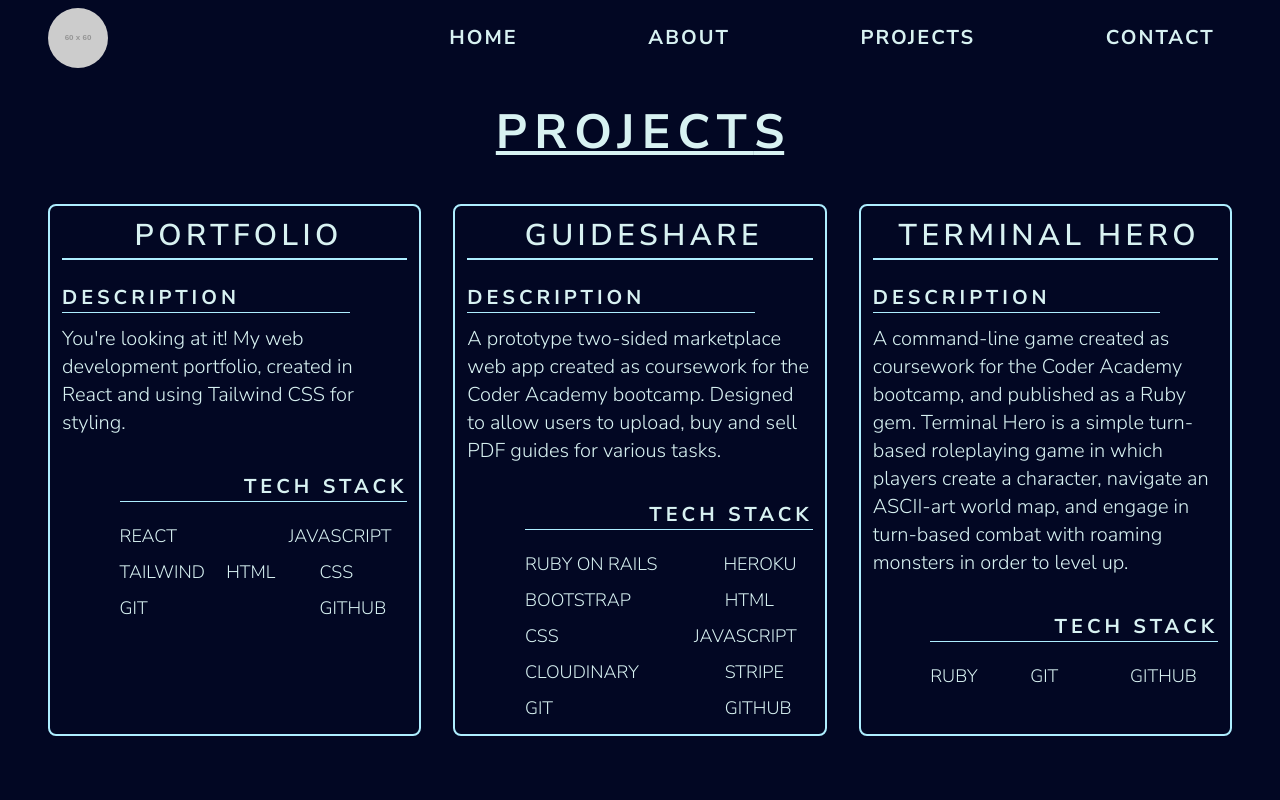
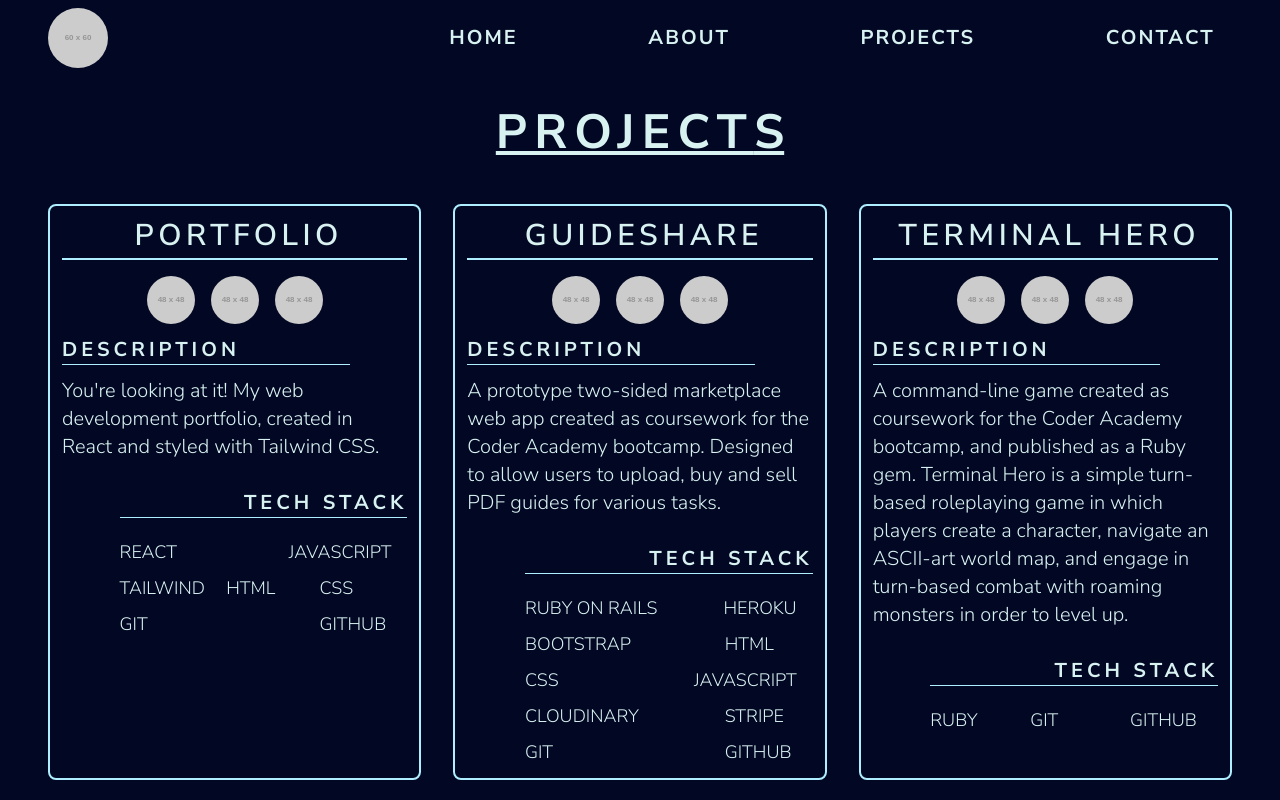
Before and after one commit to chris-kamp/portfolio-react, a React (Create React App) app: page /projects in a window 1280 px wide. Built offline with nearby package versions, Linux system fonts and the light colour scheme.

Commit message:
add project link placeholders

```diff
--- a/src/components/projects/ProjectCardDescription.js
+++ b/src/components/projects/ProjectCardDescription.js
@@ -4,7 +4,7 @@ import TextPara from "../shared/TextPara"
 const ProjectCardDescription = (props) => {
   return (
     <>
-      <CardSection posStart={true} heading="DESCRIPTION">
+      <CardSection posStart={true} noTopMargin={true} heading="DESCRIPTION">
         <TextPara>
           {props.children}
         </TextPara>
--- a/src/components/projects/ProjectsContent.js
+++ b/src/components/projects/ProjectsContent.js
@@ -5,7 +5,7 @@ import ProjectCardTechStack from "./ProjectCardTechStack"
 const projects = [
   {
     title: "PORTFOLIO",
-    description: "You're looking at it! My web development portfolio, created in React and using Tailwind CSS for styling.",
+    description: "You're looking at it! My web development portfolio, created in React and styled with Tailwind CSS.",
     techs: ["REACT", "JAVASCRIPT", "TAILWIND", "HTML", "CSS", "GIT", "GITHUB"]
   },
   {
@@ -26,6 +26,23 @@ const ProjectsContent = () => {
       <section className="grid w-full grid-cols-1 gap-4 md:grid-cols-2 xl:grid-cols-3 xs:gap-6 sm:gap-8">
         {projects.map((project, index) => (
           <Card heading={project.title} key={`${index}`}>
+            <div className="flex justify-center w-full mb-1">
+              <img
+                src="https://via.placeholder.com/48"
+                alt=""
+                className="rounded-full mx-2"
+              />
+              <img
+                src="https://via.placeholder.com/48"
+                alt=""
+                className="rounded-full mx-2"
+              />
+              <img
+                src="https://via.placeholder.com/48"
+                alt=""
+                className="rounded-full mx-2"
+              />
+            </div>
             <ProjectCardDescription>
               {project.description}
             </ProjectCardDescription>
--- a/src/components/shared/Card.js
+++ b/src/components/shared/Card.js
@@ -1,6 +1,6 @@
 const Card = ({heading, first, ...props}) => {
   return (
-    <article className={`mx-auto w-full p-3 border-2 rounded-lg border-primary ${first && " md:col-span-2 xl:col-span-1"}`}>
+    <article className={`relative mx-auto w-full p-3 border-2 rounded-lg border-primary ${first && " md:col-span-2 xl:col-span-1"}`}>
       <h2 className="pb-1 pl-2 mb-4 text-xl font-semibold text-center border-b-2 xs:text-2xl sm:text-3xl tracking-2xwide border-primary">{heading}</h2>
       {props.children}
     </article>
--- a/src/components/shared/CardSection.js
+++ b/src/components/shared/CardSection.js
@@ -1,6 +1,6 @@
-const CardSection = ({posStart, heading, ...props}) => {
+const CardSection = ({posStart, heading, noTopMargin, ...props}) => {
   return (
-    <div className={`flex mt-4 ${posStart ? "justify-start" : "justify-end"}`}>
+    <div className={`flex ${posStart ? "justify-start" : "justify-end"} ${noTopMargin || "mt-2"}`}>
       <div className={`flex flex-col w-full ${posStart || "items-end"}`}>
         <div className="w-11/12 xs:w-10/12 md:w-11/12 xl:w-10/12 mt-2 mb-3 border-b border-primary">
           <h3 className={`font-bold text-sm xs:text-base sm:text-xl tracking-3xwide ${posStart || "text-right"}`}>{heading}</h3>
--- a/tailwind.config.js
+++ b/tailwind.config.js
@@ -17,6 +17,7 @@ module.exports = {
       },
       gridTemplateRows: {
         "2af": "auto 1fr",
+        "2fa": "1fr auto",
       },
       gridTemplateColumns: {
         "2af": "auto 1fr",
```
